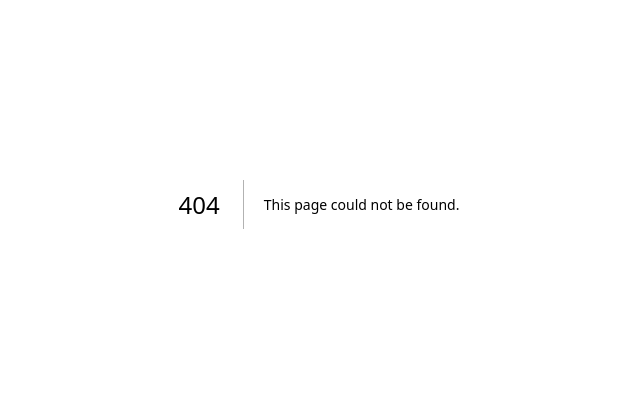
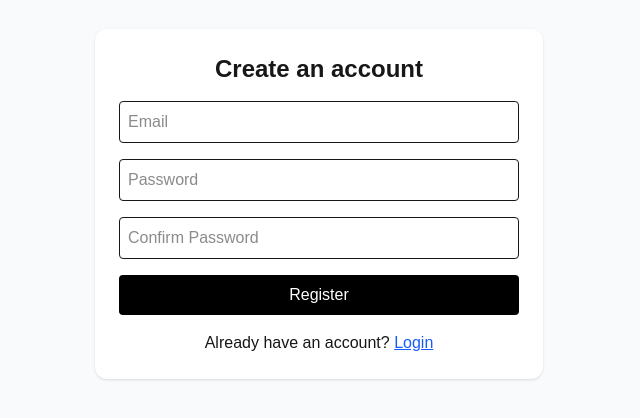
Before and after one commit to dev-kadere/budget-app, a Next.js app: page /register in a window 1280 px wide. Before the commit this address had no page. Shown: the part 196-614 px from the top of the page, without its empty margins (321-961 px from the left). Built offline with nearby package versions, Linux system fonts and the light colour scheme; no server answers.

Commit message:
create register

```diff
--- /dev/null
+++ b/app/(auth)/register/page.tsx
@@ -0,0 +1,92 @@
+"use client";
+
+import { useState } from "react";
+import { useFirebaseAuth } from "@/hooks/useAuth";
+import { useRouter } from "next/navigation";
+import Link from "next/link";
+
+export default function RegisterPage() {
+  const { register } = useFirebaseAuth();
+  const router = useRouter();
+
+  const [email, setEmail] = useState("");
+  const [password, setPassword] = useState("");
+  const [confirmPassword, setConfirmPassword] = useState("");
+  const [loading, setLoading] = useState(false);
+  const [error, setError] = useState("");
+
+  const handleRegister = async () => {
+    setError("");
+
+    if (!email || !password || !confirmPassword) {
+      setError("All fields are required");
+      return;
+    }
+
+    if (password !== confirmPassword) {
+      setError("Passwords do not match");
+      return;
+    }
+
+    try {
+      setLoading(true);
+      await register(email, password);
+      router.push("/dashboard");
+    } catch (err: any) {
+      setError(err.message || "Failed to create account");
+    } finally {
+      setLoading(false);
+    }
+  };
+
+  return (
+    <div className="min-h-screen flex items-center justify-center bg-gray-50">
+      <div className="w-full max-w-md bg-white p-6 rounded-xl shadow space-y-4">
+        <h1 className="text-2xl font-bold text-center">Create an account</h1>
+
+        {error && (
+          <p className="bg-red-100 text-red-700 p-2 rounded">{error}</p>
+        )}
+
+        <input
+          type="email"
+          placeholder="Email"
+          className="border p-2 w-full rounded"
+          value={email}
+          onChange={(e) => setEmail(e.target.value)}
+        />
+
+        <input
+          type="password"
+          placeholder="Password"
+          className="border p-2 w-full rounded"
+          value={password}
+          onChange={(e) => setPassword(e.target.value)}
+        />
+
+        <input
+          type="password"
+          placeholder="Confirm Password"
+          className="border p-2 w-full rounded"
+          value={confirmPassword}
+          onChange={(e) => setConfirmPassword(e.target.value)}
+        />
+
+        <button
+          onClick={handleRegister}
+          disabled={loading}
+          className="bg-black text-white w-full p-2 rounded hover:bg-gray-800 transition"
+        >
+          {loading ? "Creating account..." : "Register"}
+        </button>
+
+        <p className="text-center">
+          Already have an account?{" "}
+          <Link href="/login" className="text-blue-600 underline">
+            Login
+          </Link>
+        </p>
+      </div>
+    </div>
+  );
+}
```
